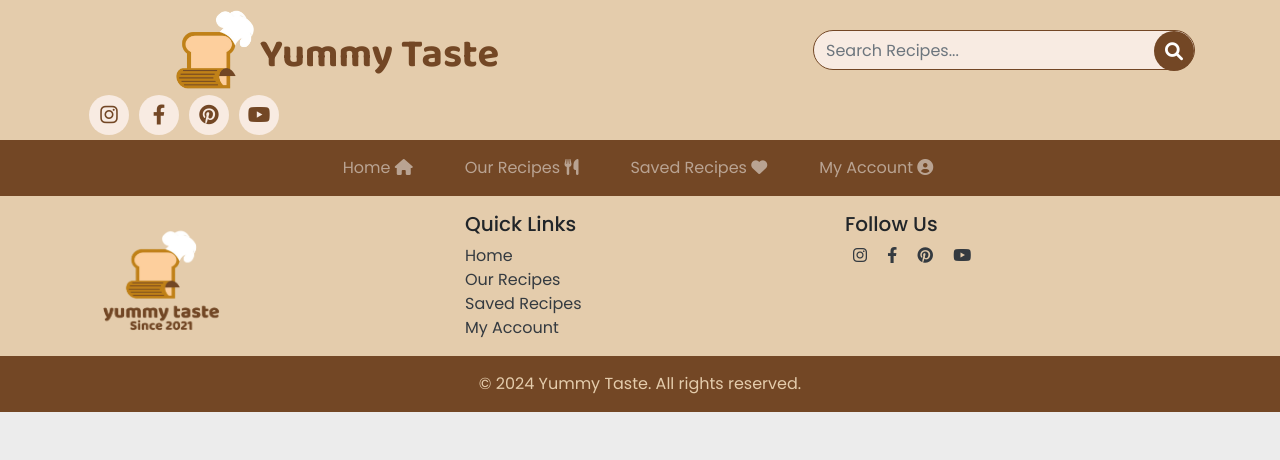
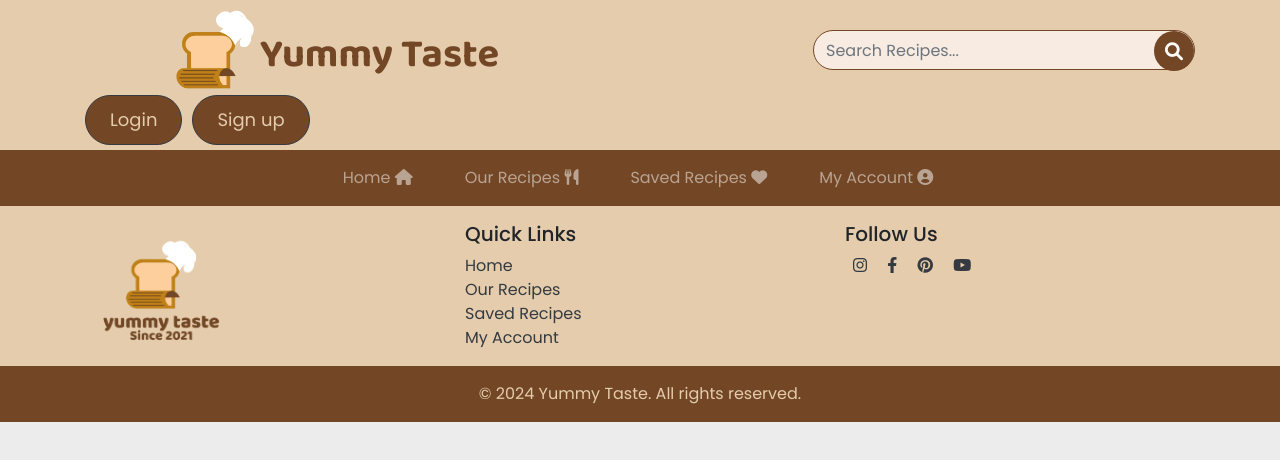
Before and after one commit to VanessaSimanta/UAS-FE-Yummy-Taste, a website: page frontend/index.html at #!/home in a window 1280 px wide. Drawn offline with nearby package versions, Linux system fonts and the light colour scheme; some packages are replaced by stand-ins of ours.

Commit message:
menambahkan button login dan signup di navbar

```diff
--- a/frontend/app/views/home.html
+++ b/frontend/app/views/home.html
@@ -27,32 +27,13 @@
             </form>
         </div>
 
-        <!-- Social Media Icons -->
-        <div class="d-flex align-items-center" style="gap: 2px;">
-            <a href="#" class="mx-1">
-                <div style="width: 40px; height: 40px; background-color: #f8ebe2; border-radius: 50%; display: flex; justify-content: center; align-items: center;">
-                    <i class="fab fa-instagram" style="color: #734725; font-size: 20px;"></i>
-                </div>
-            </a>
-            <a href="#" class="mx-1">
-                <div style="width: 40px; height: 40px; background-color: #f8ebe2; border-radius: 50%; display: flex; justify-content: center; align-items: center;">
-                    <i class="fab fa-facebook-f" style="color: #734725; font-size: 20px;"></i>
-                </div>
-            </a>
-            <a href="#" class="mx-1">
-                <div style="width: 40px; height: 40px; background-color: #f8ebe2; border-radius: 50%; display: flex; justify-content: center; align-items: center;">
-                    <i class="fab fa-pinterest" style="color: #734725; font-size: 20px;"></i>
-                </div>
-            </a>
-            <a href="#" class="mx-1">
-                <div style="width: 40px; height: 40px; background-color: #f8ebe2; border-radius: 50%; display: flex; justify-content: center; align-items: center;">
-                    <i class="fab fa-youtube" style="color: #734725; font-size: 20px;"></i>
-                </div>
-            </a>
+            <!-- Login and Signup Buttons -->
+            <div class="d-flex align-items-center" style="gap: 10px;">
+                <a href="#!/login" class="btn btn-dark rounded-pill px-4" style="background-color: #734725; color: #E4CCAC;">Login</a>
+                <a href="#!/signup" class="btn btn-dark rounded-pill px-4" style="background-color: #734725; color: #E4CCAC;">Sign up</a>
+            </div>
         </div>
-    </div>
-</nav>
-
+    </nav>
 <!-- Secondary Navbar with Links (Non-sticky) -->
 <nav class="navbar navbar-expand-lg navbar-dark" style="background-color: #734725;">
     <div class="container">
@@ -60,7 +41,7 @@
             <ul class="navbar-nav">
                 <li class="nav-item mx-3">
                     <a class="nav-link" href="#!/home">
-                        Home <i class= "fas fa-home mr-1"></i>
+                        Home <i class="fas fa-home mr-1"></i>
                     </a>
                 </li>
                 <li class="nav-item mx-3">
@@ -82,7 +63,6 @@
         </div>
     </div>
 </nav>
-
 
 <!-- Footer -->
 <footer class="pt-3" style="background-color: #E4CCAC;">
```
Also changed, not shown: frontend/app/views/myaccount.html (+6 -28 lines), frontend/app/views/recipes.html (+6 -24 lines), frontend/app/views/save.html (+6 -24 lines).
